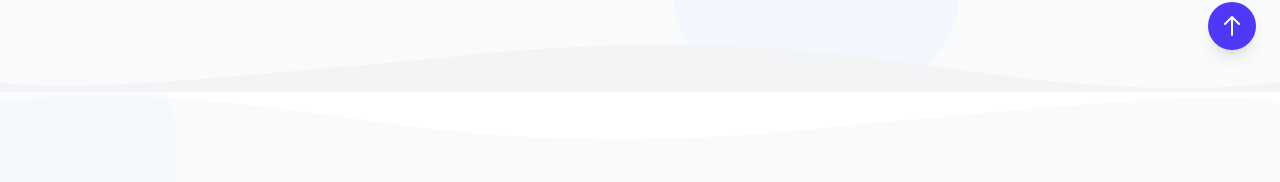
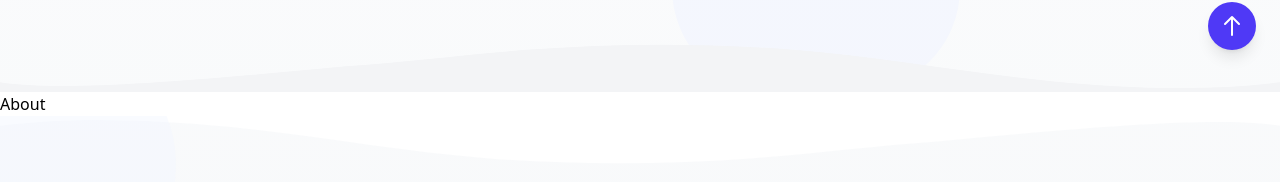
Before and after one commit to thilinamendis/AFS, a React (Vite) app in the folder client/: page / in a window 1280 px wide. Shown: the part 726-908 px from the top of the page. Built offline with nearby package versions, Linux system fonts and the light colour scheme.

Commit message:
feat: integrate About component into App for enhanced informational display

```diff
--- a/client/src/App.jsx
+++ b/client/src/App.jsx
@@ -2,6 +2,7 @@ import React from 'react'
 import Navbar from './components/Navbar'
 import Hero from './components/Hero'
 import Footer from './components/Footer'
+import About from './components/About'
 
 
 const App = () => {
@@ -9,6 +10,7 @@ const App = () => {
     <main className='overflow-x-hidden'>
       <Navbar/>
       <Hero />
+      <About />
       <Footer />
     </main>
   )
```
